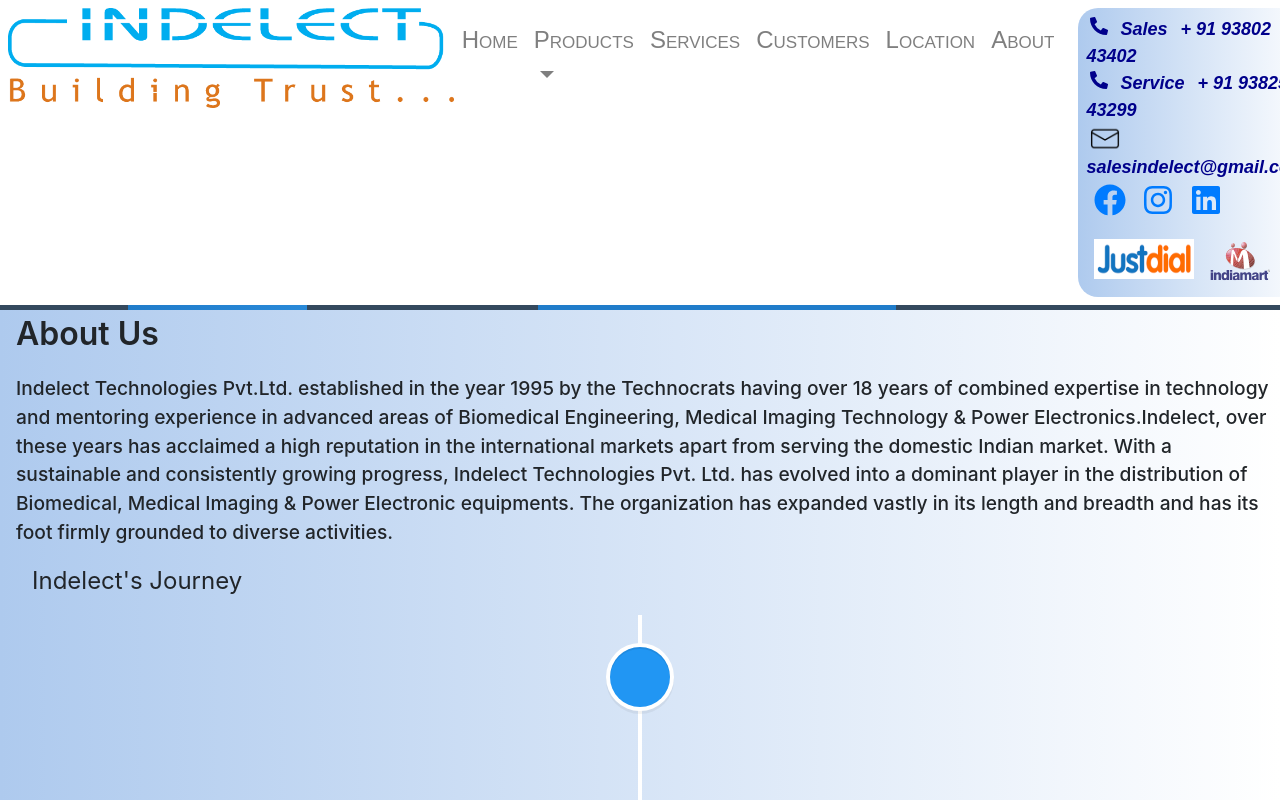
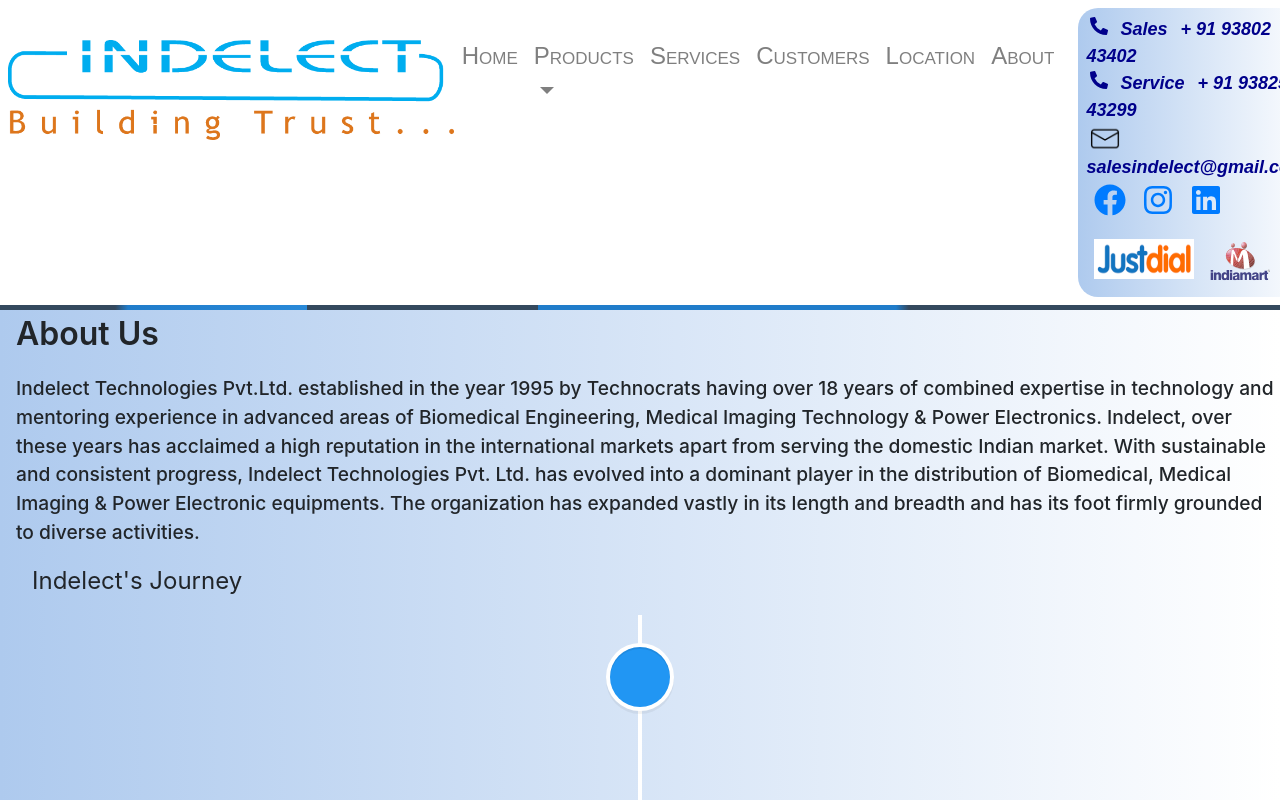
Before and after one commit to arunramaiah/indelect-ui-upgrade, a React (Create React App) app: page /about in a window 1280 px wide. Shown: the top 800 px of the page. Built offline with nearby package versions, Linux system fonts and the light colour scheme.

Commit message:
General fixes
Fix logo spacing
Fix spacing around map and contact details
Modify about to use React vertical timeline (wip)

```diff
--- a/src/App.css
+++ b/src/App.css
@@ -20,6 +20,10 @@ html, body {
   font-size: x-large;
   font-variant: small-caps;
   font-weight: 400;
+}
+
+.navbar-logo {
+  margin-top: 2rem;
 }
 
 .dropdown-item {
@@ -113,6 +117,7 @@ html, body {
 
 .google-maps {
   text-align: center;
+  margin: 2vh;
 }
 
 .google-maps-heading {
@@ -259,7 +264,7 @@ hr  {
   background: -webkit-linear-gradient(left,  #34495e 0%,#34495e 10%,#207cca 10%,#2989d8 24%,#34495e 24%,#34495e 42%,#207cca 42%,#207cca 70%,#207cca 70%,#34495e 70%,#34495e 100%); /* Chrome10+,Safari5.1+ */
   background-image: -moz-linear-gradient(left, #34495e 0%, #34495e 9%, #207cca 10%, #2989d8 24%, #34495e 24%, #34495e 42%, #207cca 42%, #207cca 70%, #207cca 70%, #34495e 71%, #34495e 100%);
   background-image: -o-linear-gradient(left, #34495e 0%, #34495e 9%, #207cca 10%, #2989d8 24%, #34495e 24%, #34495e 42%, #207cca 42%, #207cca 70%, #207cca 70%, #34495e 71%, #34495e 100%);
-  background-image: linear-gradient(left, #34495e 0%, #34495e 9%, #207cca 10%, #2989d8 24%, #34495e 24%, #34495e 42%, #207cca 42%, #207cca 70%, #207cca 70%, #34495e 71%, #34495e 100%); /* Chrome10+,Safari5.1+ */
+  background-image: linear-gradient(to right, #34495e 0%, #34495e 9%, #207cca 10%, #2989d8 24%, #34495e 24%, #34495e 42%, #207cca 42%, #207cca 70%, #207cca 70%, #34495e 71%, #34495e 100%); /* Chrome10+,Safari5.1+ */
 }
 
 .bg-color {
@@ -292,3 +297,17 @@ hr  {
 .shadow {
   box-shadow: rgba(0, 0, 0, 0.1) 0px 0px 5px 0px, rgba(0, 0, 0, 0.1) 0px 0px 1px 0px;
 }
+
+.about-description {
+  background: rgb(174,202,238);
+}
+
+.floater {
+  margin: 0vh;
+  padding: 0vh;
+  border-color: #333;
+}
+
+.contact-details {
+  margin-top: 4vh;
+}
--- a/src/components/About.js
+++ b/src/components/About.js
@@ -4,18 +4,17 @@ import { VerticalTimeline, VerticalTimelineElement } from 'react-vertical-timeli
 import 'react-vertical-timeline-component/style.min.css';
 
 const About = () => {
-  console.log(data);
   return (
     <div class="bg-color">
       <p class="main-heading">About Us</p>
       <p class="paragraph">
-        Indelect Technologies Pvt.Ltd. established in the year 1995 by the
+        Indelect Technologies Pvt.Ltd. established in the year 1995 by
         Technocrats having over 18 years of combined expertise in technology and
         mentoring experience in advanced areas of Biomedical Engineering,
-        Medical Imaging Technology & Power Electronics.Indelect, over these
+        Medical Imaging Technology & Power Electronics. Indelect, over these
         years has acclaimed a high reputation in the international markets apart
-        from serving the domestic Indian market. With a sustainable and
-        consistently growing progress, Indelect Technologies Pvt. Ltd. has
+        from serving the domestic Indian market. With sustainable and
+        consistent progress, Indelect Technologies Pvt. Ltd. has
         evolved into a dominant player in the distribution of Biomedical,
         Medical Imaging & Power Electronic equipments. The organization has
         expanded vastly in its length and breadth and has its foot firmly
@@ -43,14 +42,12 @@ const About = () => {
       {data.map((item, index) => {
         return (
           <div>
-            <VerticalTimeline>
+            <VerticalTimeline className='floater'>
               <VerticalTimelineElement
-                className="vertical-timeline-element--work"
                 date={item.year}
                 iconStyle={{ background: 'rgb(33, 150, 243)', color: '#fff' }}
+
               >
-                <h3 className="vertical-timeline-element-title"></h3>
-                <h4 className="vertical-timeline-element-subtitle"></h4>
                 <p>
                   {item.description}
                 </p>
--- a/src/components/Location.js
+++ b/src/components/Location.js
@@ -21,7 +21,7 @@ const Location = () => {
         </div>
         {/* <Enquiry /> */}
         <div>
-          <div>
+          <div className="contact-details">
             <h6 class="google-maps-heading">Contact</h6>
             <p><i class="fas fa-home me-3"></i>#15/53, 1st Floor, Thirunagar, Villivakkam, Chennai - 600 095 </p>
             <p>
```
